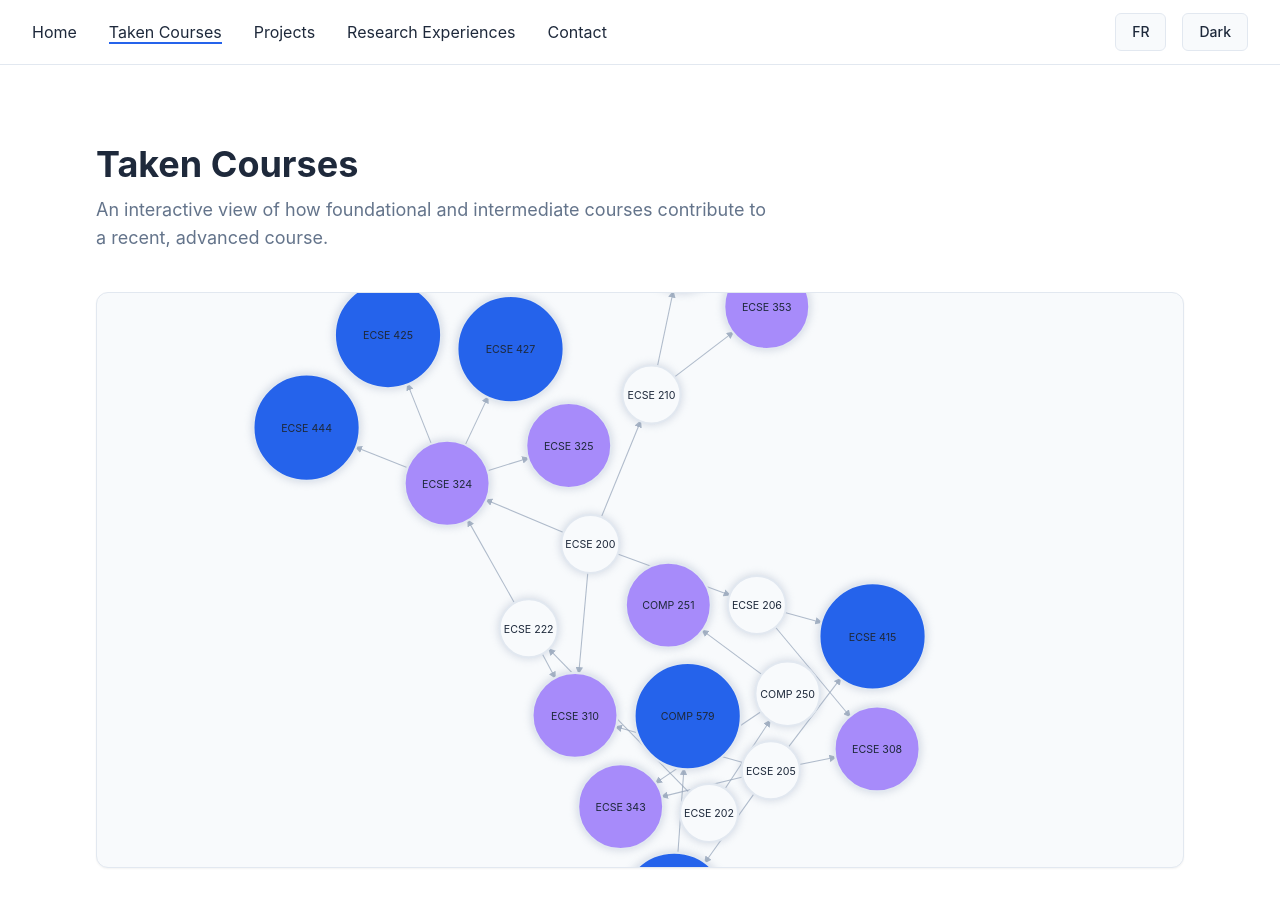
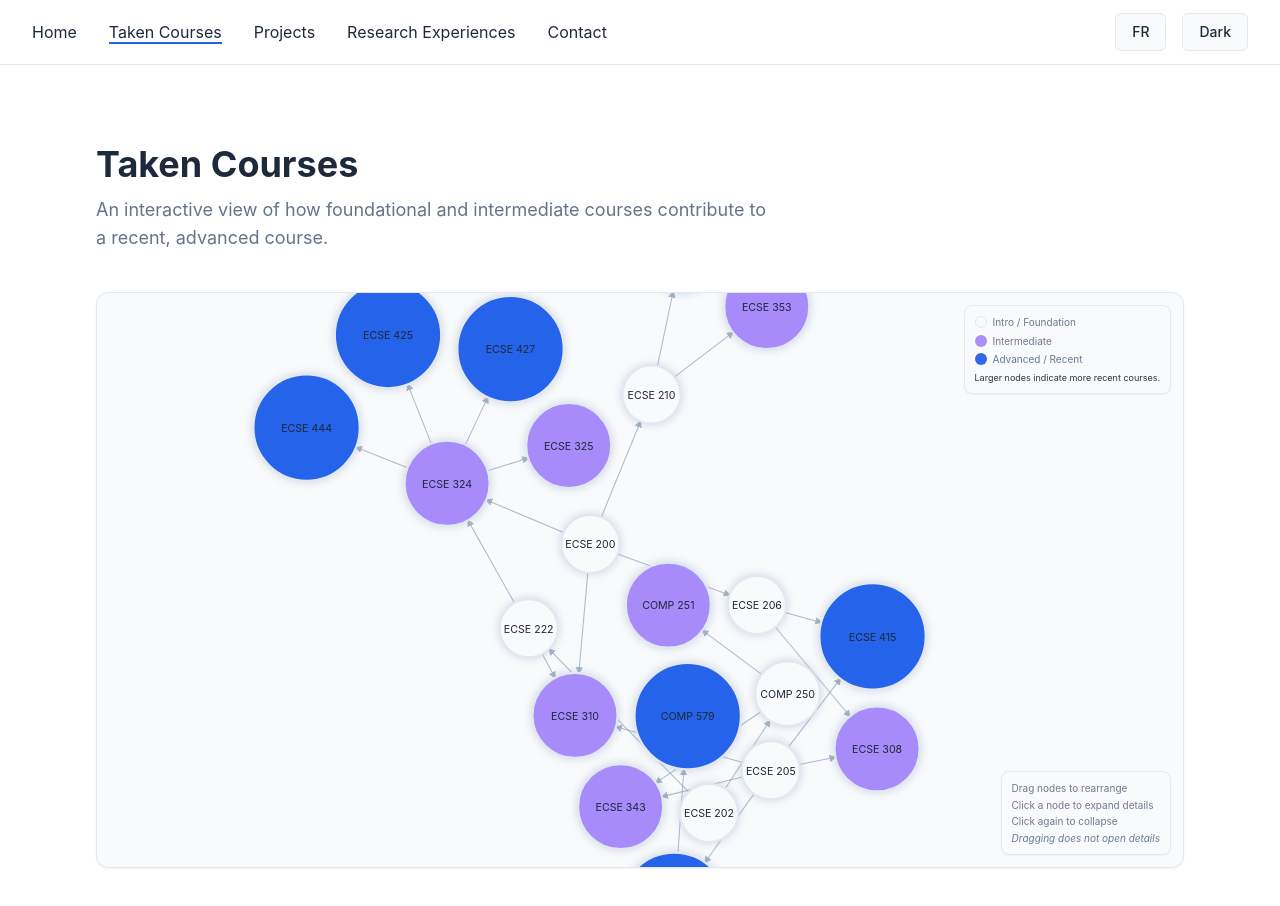
Before and after one commit to G1ngerAle/myWeb, a React (Vite) app: page /taken-courses in a window 1280 px wide. Shown: the top 906 px of the page. Built offline with nearby package versions, Linux system fonts and the light colour scheme.

Commit message:
temp update

```diff
--- a/src/components/CourseDetailOverlay.tsx
+++ b/src/components/CourseDetailOverlay.tsx
@@ -1,5 +1,6 @@
 import { motion } from 'framer-motion'
 import type { CourseNode } from '../data/courses'
+import { useLanguage } from '../contexts/LanguageContext'
 
 interface CourseDetailOverlayProps {
   course: CourseNode
@@ -9,6 +10,7 @@ interface CourseDetailOverlayProps {
 // Using Framer Motion with a shared layoutId between the node and this overlay
 // gives us a smooth, shared-element style transition without manual keyframe math.
 export default function CourseDetailOverlay({ course, onClose }: CourseDetailOverlayProps) {
+  const { language, t } = useLanguage()
   return (
     <motion.div
       layoutId={`course-${course.id}`}
@@ -39,16 +41,16 @@ export default function CourseDetailOverlay({ course, onClose }: CourseDetailOve
         <div className="mb-4 text-sm text-text-secondary uppercase tracking-wide">
           {course.code}
         </div>
-        <h2 className="text-2xl sm:text-3xl font-semibold mb-4">{course.title}</h2>
+        <h2 className="text-2xl sm:text-3xl font-semibold mb-4">{language === 'fr' ? course.title_fr : course.title}</h2>
         <p className="text-base sm:text-lg leading-relaxed text-text-secondary">
-          {course.description}
+          {language === 'fr' ? course.description_fr : course.description}
         </p>
 
         <div className="mt-6 text-sm text-text-secondary">
           <p>
             Tier:{' '}
             <span className="font-medium capitalize">
-              {course.tier === 'advanced' ? 'Advanced / Recent' : course.tier}
+              {course.tier === 'advanced' ? t('courses.graph.legend.advanced') : course.tier === 'intermediate' ? t('courses.graph.legend.intermediate') : t('courses.graph.legend.intro')}
             </span>
           </p>
           <p className="mt-2">
--- a/src/components/CourseGraph.tsx
+++ b/src/components/CourseGraph.tsx
@@ -2,6 +2,7 @@ import { useEffect, useMemo, useRef, useState } from 'react'
 import * as d3 from 'd3-force'
 import { motion } from 'framer-motion'
 import { courseNodes, courseLinks, type CourseNode, type CourseLink } from '../data/courses'
+import { useLanguage } from '../contexts/LanguageContext'
 
 interface CourseGraphProps {
   onNodeClick: (course: CourseNode) => void
@@ -25,10 +26,20 @@ interface ViewTransform {
   k: number
 }
 
+// Helper functions to get bilingual course content
+const getCourseTitle = (node: CourseNode, lang: 'en' | 'fr'): string => {
+  return lang === 'fr' ? node.title_fr : node.title
+}
+
+const getCourseDescription = (node: CourseNode, lang: 'en' | 'fr'): string => {
+  return lang === 'fr' ? node.description_fr : node.description
+}
+
 // This component uses d3-force directly instead of a higher-level graph library
 // to keep the simulation in a stable ref and update node positions efficiently
 // without causing janky re-renders.
 export default function CourseGraph({ onNodeClick, selectedCourseId }: CourseGraphProps) {
+  const { language, t } = useLanguage()
   const [graph, setGraph] = useState<GraphState | null>(null)
   const [, setTick] = useState(0) // used only to trigger React renders on simulation ticks
   const simulationRef = useRef<d3.Simulation<SimulationNode> | null>(null)
@@ -286,6 +297,79 @@ export default function CourseGraph({ onNodeClick, selectedCourseId }: CourseGra
 
   return (
     <div className="relative h-[65vh] sm:h-[70vh] lg:h-[72vh] bg-surface border border-border rounded-xl shadow-sm overflow-hidden">
+      {/* Legend overlay - top-right */}
+      <div
+        className="absolute top-3 right-3 z-10 pointer-events-none"
+        style={{ pointerEvents: 'none' }}
+      >
+        <div
+          className="bg-surface/90 backdrop-blur-sm border border-border rounded-lg p-2.5 shadow-sm"
+          style={{
+            backgroundColor: 'var(--color-surface)',
+            opacity: 0.95,
+            borderColor: 'var(--color-border)',
+          }}
+        >
+          <div className="space-y-1.5">
+            <div className="flex items-center gap-1.5">
+              <div
+                className="w-3 h-3 rounded-full flex-shrink-0"
+                style={{
+                  backgroundColor: 'var(--color-surface)',
+                  border: '1px solid var(--color-border)',
+                }}
+              />
+              <span className="text-[10px] text-text-secondary leading-tight">{t('courses.graph.legend.intro')}</span>
+            </div>
+            <div className="flex items-center gap-1.5">
+              <div
+                className="w-3 h-3 rounded-full flex-shrink-0"
+                style={{
+                  backgroundColor: 'var(--color-intermediate)',
+                }}
+              />
+              <span className="text-[10px] text-text-secondary leading-tight">{t('courses.graph.legend.intermediate')}</span>
+            </div>
+            <div className="flex items-center gap-1.5">
+              <div
+                className="w-3 h-3 rounded-full flex-shrink-0"
+                style={{
+                  backgroundColor: 'var(--color-primary)',
+                }}
+              />
+              <span className="text-[10px] text-text-secondary leading-tight">{t('courses.graph.legend.advanced')}</span>
+            </div>
+          </div>
+          <p className="text-[9px] text-text-secondary/80 mt-1.5 leading-tight">
+            {t('courses.graph.legend.note')}
+          </p>
+        </div>
+      </div>
+
+      {/* Interaction instructions overlay - bottom-right */}
+      <div
+        className="absolute bottom-3 right-3 z-10 pointer-events-none"
+        style={{ pointerEvents: 'none' }}
+      >
+        <div
+          className="bg-surface/90 backdrop-blur-sm border border-border rounded-lg p-2.5 shadow-sm"
+          style={{
+            backgroundColor: 'var(--color-surface)',
+            opacity: 0.95,
+            borderColor: 'var(--color-border)',
+          }}
+        >
+          <div className="space-y-1 text-[10px] text-text-secondary leading-tight">
+            <p>{t('courses.graph.instructions.drag')}</p>
+            <p>{t('courses.graph.instructions.click')}</p>
+            <p>{t('courses.graph.instructions.collapse')}</p>
+            <p className="text-text-secondary/80 italic mt-1">
+              {t('courses.graph.instructions.dragNote')}
+            </p>
+          </div>
+        </div>
+      </div>
+
       <svg
         ref={svgRef}
         className="w-full h-full"
@@ -452,9 +536,9 @@ export default function CourseGraph({ onNodeClick, selectedCourseId }: CourseGra
                             marginBottom: 4,
                           }}
                         >
-                          {node.title}
+                          {getCourseTitle(node, language)}
                         </div>
-                        <div>{node.description}</div>
+                        <div>{getCourseDescription(node, language)}</div>
                       </div>
                     </foreignObject>
                   </g>
--- a/src/contexts/LanguageContext.tsx
+++ b/src/contexts/LanguageContext.tsx
@@ -21,6 +21,14 @@ const translations: Record<Language, Record<string, string>> = {
     'courses.title': 'Taken Courses',
     'courses.graph.subtitle':
       'An interactive view of how foundational and intermediate courses contribute to a recent, advanced course.',
+    'courses.graph.legend.intro': 'Intro / Foundation',
+    'courses.graph.legend.intermediate': 'Intermediate',
+    'courses.graph.legend.advanced': 'Advanced / Recent',
+    'courses.graph.legend.note': 'Larger nodes indicate more recent courses.',
+    'courses.graph.instructions.drag': 'Drag nodes to rearrange',
+    'courses.graph.instructions.click': 'Click a node to expand details',
+    'courses.graph.instructions.collapse': 'Click again to collapse',
+    'courses.graph.instructions.dragNote': 'Dragging does not open details',
     'courses.core': 'Core Courses',
     'courses.electives': 'Electives',
     'courses.placeholder': 'Course Name',
@@ -48,6 +56,14 @@ const translations: Record<Language, Record<string, string>> = {
     'courses.title': 'Cours Suivis',
     'courses.graph.subtitle':
       'Une vue interactive montrant comment les cours de base et intermédiaires contribuent à un cours avancé récent.',
+    'courses.graph.legend.intro': 'Introduction / Fondations',
+    'courses.graph.legend.intermediate': 'Intermédiaire',
+    'courses.graph.legend.advanced': 'Avancé / Récent',
+    'courses.graph.legend.note': 'Les nœuds plus grands indiquent des cours plus récents.',
+    'courses.graph.instructions.drag': 'Faites glisser les nœuds pour réorganiser',
+    'courses.graph.instructions.click': 'Cliquez sur un nœud pour afficher les détails',
+    'courses.graph.instructions.collapse': 'Cliquez à nouveau pour réduire',
+    'courses.graph.instructions.dragNote': 'Le glisser-déposer n\'ouvre pas les détails',
     'courses.core': 'Cours de Base',
     'courses.electives': 'Cours au Choix',
     'courses.placeholder': 'Nom du Cours',
```
